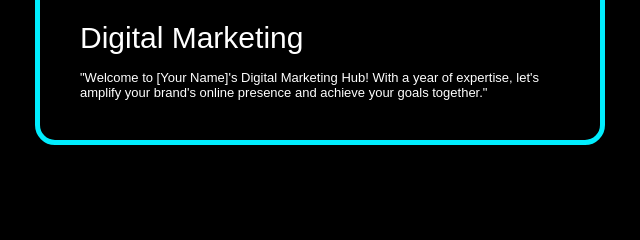
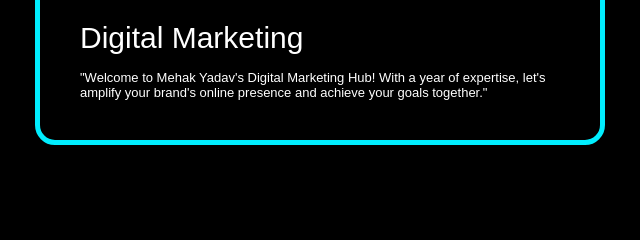
Before and after one commit to MehakYadav11/Resume, a plain HTML site: page index.html in a window 1280 px wide. Shown: the part 3696-3936 px from the top of the page, 625-1265 px from the left. Drawn offline with nearby package versions, Linux system fonts and the light colour scheme.

Commit message:
Update index.html

```diff
--- a/index.html
+++ b/index.html
@@ -262,7 +262,7 @@
                         <div>
                             <i class='bx bxl-android' style="color: #00eeff;"></i>
                             <h2>Digital Marketing</h2>
-                            <p>"Welcome to [Your Name]'s Digital Marketing Hub! With a year of expertise, let's amplify your brand's online presence and achieve your goals together."</p>
+                            <p>"Welcome to Mehak Yadav's Digital Marketing Hub! With a year of expertise, let's amplify your brand's online presence and achieve your goals together."</p>
 
                         </div>
                     </div>
```
